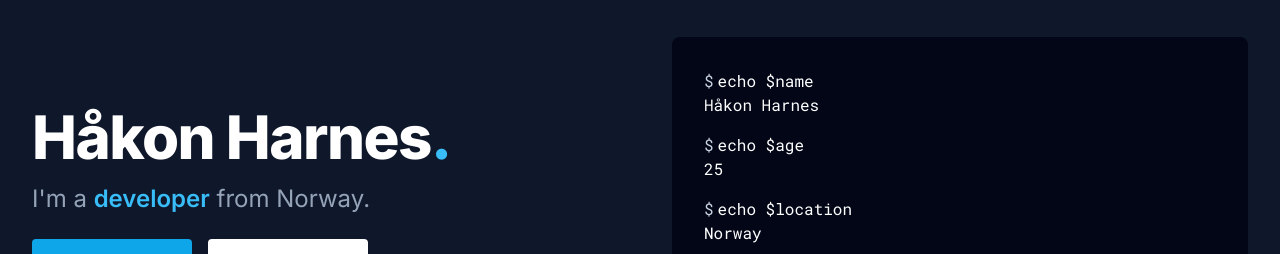
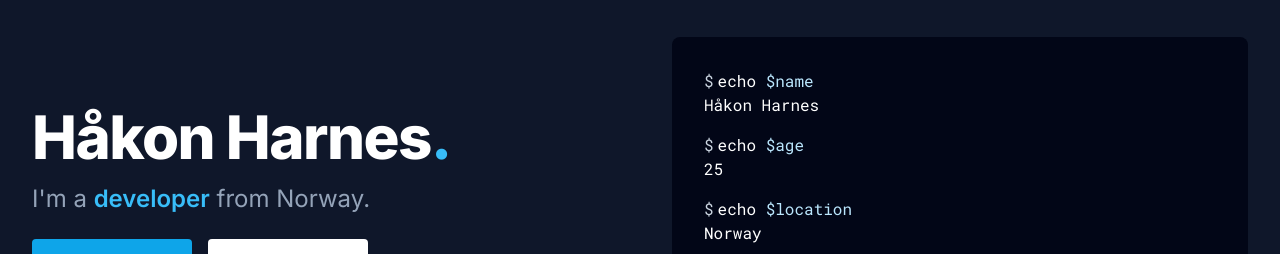
Before and after one commit to HakonHarnes/website, a Next.js app: page / in a window 1280 px wide. Shown: the part 147-401 px from the top of the page. Built offline with nearby package versions, Linux system fonts and the light colour scheme.

Commit message:
feat: add syntax highlighting to command variables

```diff
--- a/app/components/HeroSection.tsx
+++ b/app/components/HeroSection.tsx
@@ -68,7 +68,9 @@ function Terminal({ commands }: TerminalProps) {
               $
             </span>
             <ReactTyped
-              strings={[`echo ${command.variable}`]}
+              strings={[
+                `echo <span class="text-sky-200">${command.variable}</span>`,
+              ]}
               typeSpeed={50}
               showCursor={false}
               startDelay={index * 2000}
```
